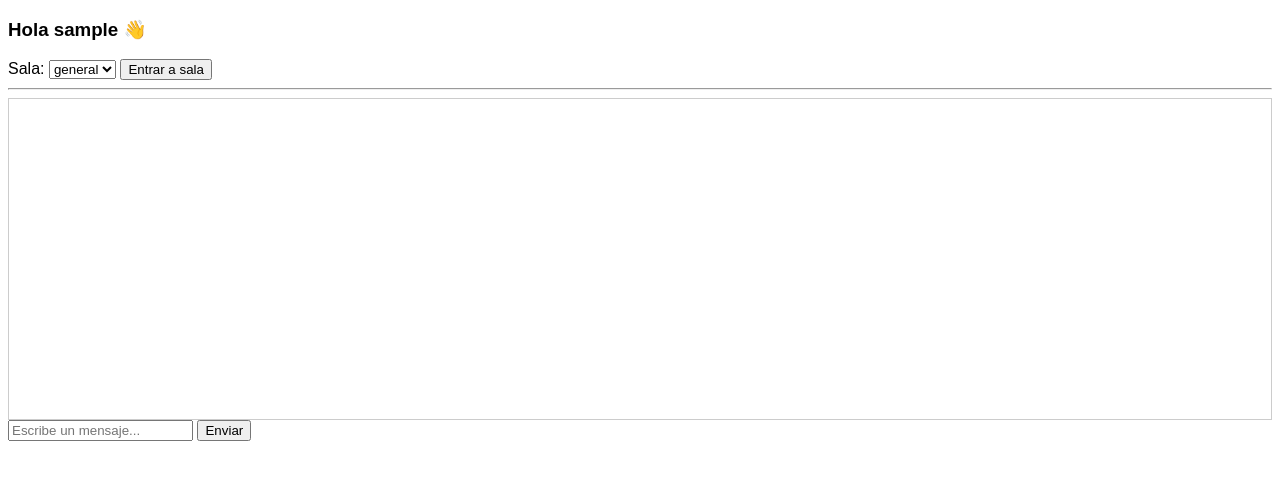
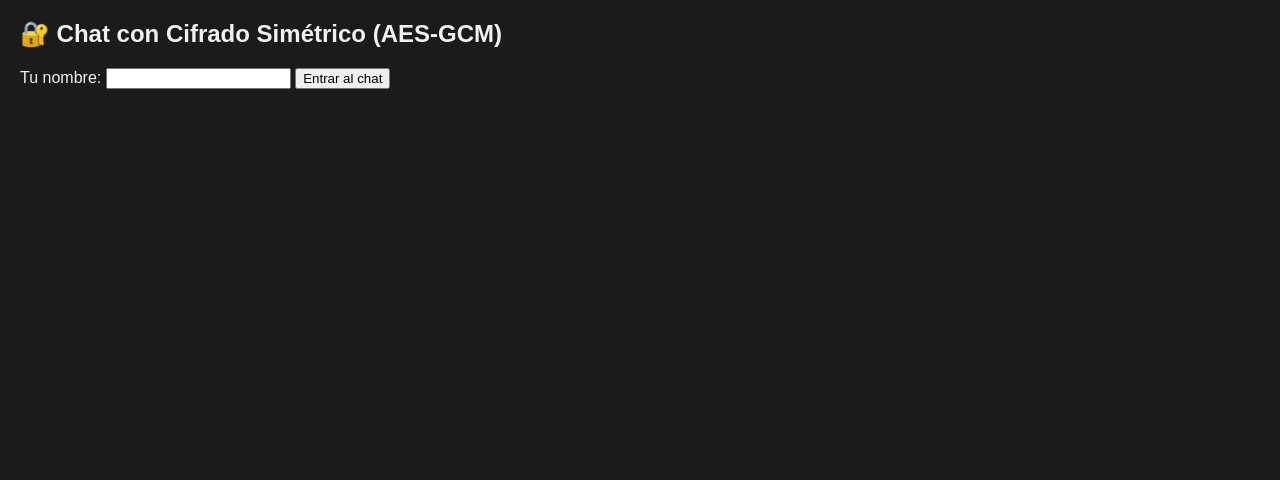
Before and after one commit to isaacOG145/ChatServer, a Flask app: page /chat in a window 1280 px wide. Shown: the top 480 px of the page. Run offline with Flask 3, Linux system fonts and the light colour scheme; the visitor is signed in with stand-in values (Sample User, id 1); some libraries are stand-ins or nearby versions.

Commit message:
[ADD] hash

```diff
--- a/app.py
+++ b/app.py
@@ -1,13 +1,17 @@
 from flask import Flask, render_template, request, redirect, session, url_for
 from flask_socketio import SocketIO, join_room, leave_room, send
+from crypto_utils import decrypt_message, encrypt_message
 import json
 import os
+import time
 
 app = Flask(__name__)
 app.config['SECRET_KEY'] = 'clave-super-secreta'
 socketio = SocketIO(app, cors_allowed_origins="*")
 
 ROOMS_FILE = 'rooms.json'
+
+# ------------------ Funciones de soporte ------------------
 
 def load_rooms():
     if not os.path.exists(ROOMS_FILE):
@@ -19,6 +23,8 @@ def load_rooms():
 def save_rooms(rooms):
     with open(ROOMS_FILE, 'w') as f:
         json.dump(rooms, f, indent=4)
+
+# ------------------ Rutas principales ------------------
 
 @app.route('/', methods=['GET', 'POST'])
 def login():
@@ -37,6 +43,8 @@ def chat():
     rooms = load_rooms()
     return render_template('chat.html', username=session['username'], rooms=list(rooms.keys()))
 
+# ------------------ Eventos de Socket.IO ------------------
+
 @socketio.on('join')
 def handle_join(data):
     username = data['username']
@@ -47,10 +55,31 @@ def handle_join(data):
 @socketio.on('message')
 def handle_message(data):
     username = data['username']
-    msg = data['msg']
+    ciphertext = data['msg']
+    nonce = data['nonce']
     room = data['room']
+
+    # Medir tiempo de descifrado
+    start_dec = time.perf_counter()
+    msg = decrypt_message(ciphertext, nonce)
+    end_dec = time.perf_counter()
+
+    # Medir tiempo de cifrado (solo para análisis, no reenviaremos cifrado)
+    start_enc = time.perf_counter()
+    _ = encrypt_message(f"{username}: {msg}")  # simulamos re-cifrado
+    end_enc = time.perf_counter()
+
+    # Mostrar datos en consola
+    print("------------------------------------------------")
     print(f"[{room}] {username}: {msg}")
+    print(f"🔒 Tipo de cifrado: AES-GCM (simétrico)")
+    print(f"⏱ Tiempo descifrado: {(end_dec - start_dec) * 1000:.4f} ms")
+    print(f"⏱ Tiempo cifrado: {(end_enc - start_enc) * 1000:.4f} ms")
+    print("------------------------------------------------")
+
+    # ✅ Reenviamos texto plano para mostrarlo en el chat
     send(f"{username}: {msg}", to=room)
+
 
 @socketio.on('leave')
 def handle_leave(data):
@@ -59,5 +88,7 @@ def handle_leave(data):
     leave_room(room)
     send(f"{username} salió del chat.", to=room)
 
+# ------------------ Main ------------------
+
 if __name__ == '__main__':
     socketio.run(app, host='0.0.0.0', port=5000, debug=True)
--- a/templates/chat.html
+++ b/templates/chat.html
@@ -1,64 +1,139 @@
 <!DOCTYPE html>
 <html lang="es">
 <head>
-  <meta charset="UTF-8">
-  <title>Chat</title>
-  <script src="https://cdn.socket.io/4.6.1/socket.io.min.js"></script>
+  <meta charset="UTF-8" />
+  <title>Chat Seguro - Simétrico</title>
+  <script src="https://cdn.socket.io/4.7.4/socket.io.min.js"></script>
   <style>
-    body { font-family: sans-serif; }
-    #chat { border: 1px solid #ccc; padding: 10px; height: 300px; overflow-y: scroll; }
+    body {
+      font-family: sans-serif;
+      margin: 20px;
+      background: #1b1b1b;
+      color: #f1f1f1;
+    }
+    #chat {
+      border: 1px solid #555;
+      border-radius: 10px;
+      padding: 10px;
+      height: 300px;
+      overflow-y: scroll;
+      background: #2c2c2c;
+      margin-bottom: 10px;
+    }
+    #message {
+      width: 70%;
+      padding: 6px;
+      border-radius: 5px;
+      border: none;
+    }
+    #sendBtn {
+      padding: 6px 10px;
+      border: none;
+      border-radius: 5px;
+      background-color: #4caf50;
+      color: white;
+      cursor: pointer;
+    }
+    #login {
+      margin-bottom: 15px;
+    }
   </style>
 </head>
 <body>
-  <h3>Hola {{ username }} 👋</h3>
-  <div>
-    <label for="room">Sala:</label>
-    <select id="room">
-      {% for r in rooms %}
-        <option value="{{ r }}">{{ r }}</option>
-      {% endfor %}
-    </select>
-    <button id="joinBtn">Entrar a sala</button>
+  <h2>🔐 Chat con Cifrado Simétrico (AES-GCM)</h2>
+
+  <div id="login">
+    <label>Tu nombre:</label>
+    <input type="text" id="username" />
+    <button id="joinBtn">Entrar al chat</button>
   </div>
-  <hr>
-  <div id="chat"></div>
-  <input id="msg" placeholder="Escribe un mensaje...">
-  <button onclick="sendMessage()">Enviar</button>
+
+  <div id="chat-container" style="display:none;">
+    <div id="chat"></div>
+
+    <input id="message" placeholder="Escribe tu mensaje..." autocomplete="off" />
+    <button id="sendBtn">Enviar</button>
+  </div>
 
   <script>
     const socket = io();
-    const username = "{{ username }}";
-    let currentRoom = "general";
+    const encoder = new TextEncoder();
+    const decoder = new TextDecoder();
 
-    document.getElementById('joinBtn').addEventListener('click', () => {
-      const newRoom = document.getElementById('room').value;
-      if (newRoom !== currentRoom) {
-        socket.emit('leave', { username, room: currentRoom });
-        socket.emit('join', { username, room: newRoom });
-        currentRoom = newRoom;
-        document.getElementById('chat').innerHTML = "";
-      }
+    // ⚠️ Clave simétrica compartida temporal (debes usar la misma en Python)
+    const keyBytes = new Uint8Array([
+      1, 2, 3, 4, 5, 6, 7, 8,
+      9, 10, 11, 12, 13, 14, 15, 16,
+      17, 18, 19, 20, 21, 22, 23, 24,
+      25, 26, 27, 28, 29, 30, 31, 32
+    ]);
+
+    let cryptoKey;
+    let username = "";
+    const room = "general";
+
+    async function initCrypto() {
+      cryptoKey = await crypto.subtle.importKey(
+        "raw",
+        keyBytes,
+        "AES-GCM",
+        false,
+        ["encrypt", "decrypt"]
+      );
+    }
+
+    async function encryptMessage(message) {
+      const iv = crypto.getRandomValues(new Uint8Array(12)); // nonce de 96 bits
+      const ciphertext = await crypto.subtle.encrypt(
+        { name: "AES-GCM", iv },
+        cryptoKey,
+        encoder.encode(message)
+      );
+
+      // Convertimos a base64
+      const b64 = arr => btoa(String.fromCharCode(...arr));
+      return {
+        ciphertext: b64(new Uint8Array(ciphertext)),
+        nonce: b64(iv)
+      };
+    }
+
+    // ---- UI & eventos ----
+    document.getElementById("joinBtn").addEventListener("click", () => {
+      username = document.getElementById("username").value.trim();
+      if (!username) return alert("Por favor escribe tu nombre.");
+      document.getElementById("login").style.display = "none";
+      document.getElementById("chat-container").style.display = "block";
+
+      socket.emit("join", { username, room });
     });
 
-    socket.on('connect', () => {
-      socket.emit('join', { username, room: currentRoom });
+    document.getElementById("sendBtn").addEventListener("click", async () => {
+      const input = document.getElementById("message");
+      const msg = input.value.trim();
+      if (!msg) return;
+
+      const { ciphertext, nonce } = await encryptMessage(msg);
+
+      socket.emit("message", {
+        username,
+        msg: ciphertext,
+        nonce,
+        room
+      });
+
+      input.value = "";
     });
 
-    socket.on('message', msg => {
-      const chat = document.getElementById('chat');
-      const p = document.createElement('p');
-      p.textContent = msg;
-      chat.appendChild(p);
+    socket.on("message", (data) => {
+      const chat = document.getElementById("chat");
+      const el = document.createElement("div");
+      el.textContent = data;
+      chat.appendChild(el);
       chat.scrollTop = chat.scrollHeight;
     });
 
-    function sendMessage() {
-      const msg = document.getElementById('msg').value;
-      if (msg.trim() !== "") {
-        socket.emit('message', { username, msg, room: currentRoom });
-        document.getElementById('msg').value = "";
-      }
-    }
+    window.addEventListener("load", initCrypto);
   </script>
 </body>
 </html>
```
Also changed, not shown: crypto_utils.py (added, +25 -0 lines), requirements.txt (+28 -14 lines), README.md.
